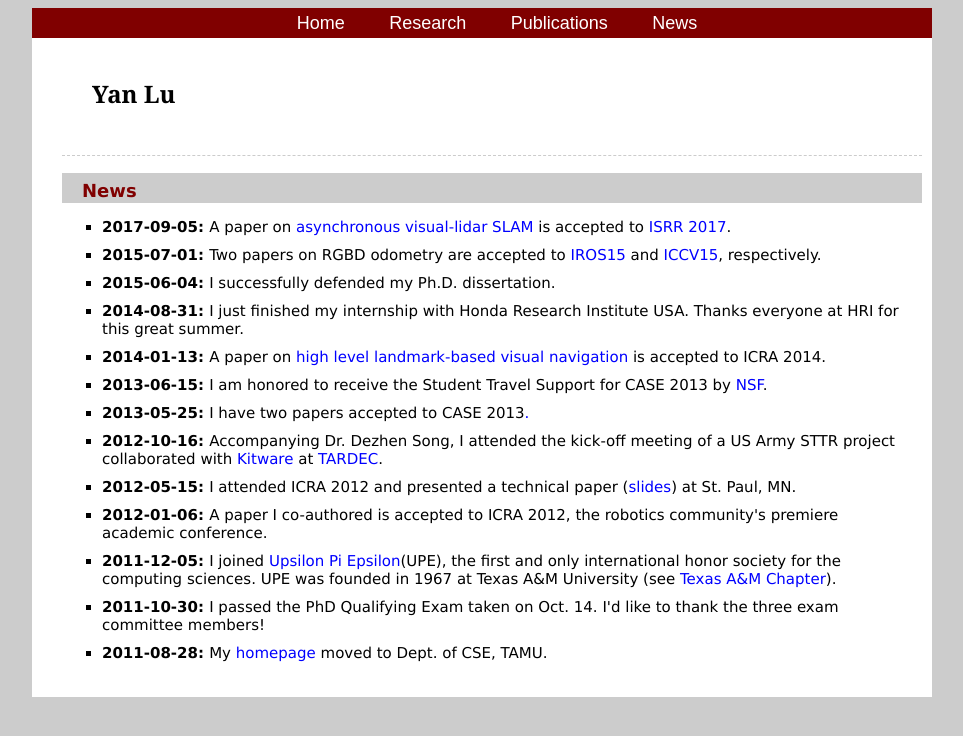
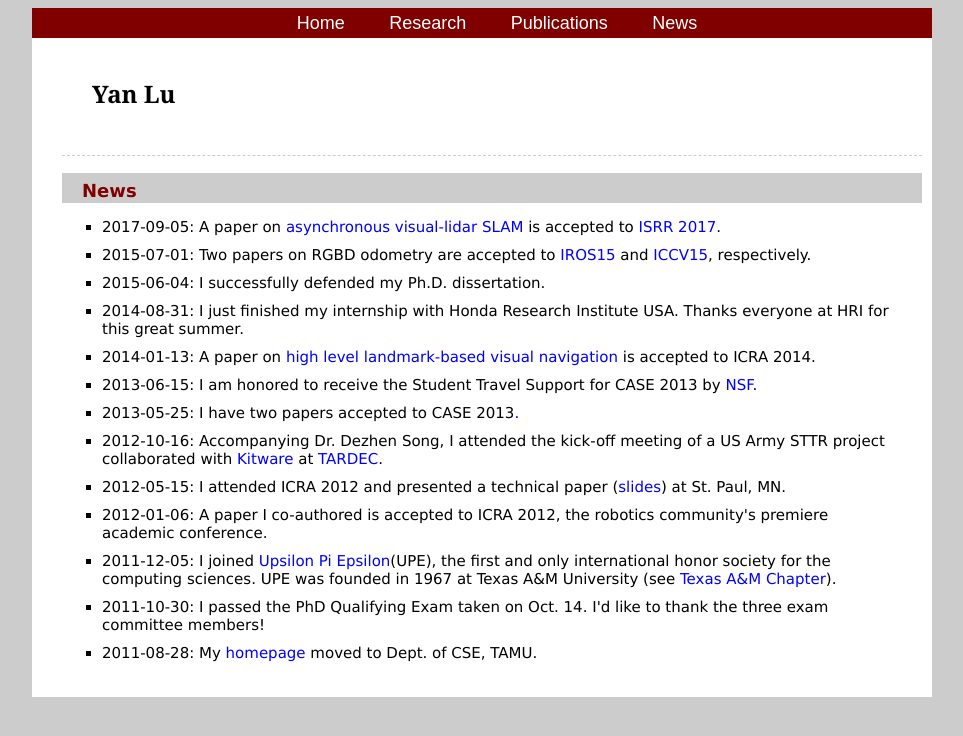
Before and after one commit to yan-lu/yan-lu.github.io, a plain HTML site: page news.html in a window 1280 px wide. Shown: the whole page, without its empty margins (158-1121 px from the left). Drawn offline with Linux system fonts and the light colour scheme.

Commit message:
Update news.html

```diff
--- a/news.html
+++ b/news.html
@@ -64,31 +64,31 @@ pageTracker._trackPageview();
    <DIV style="BACKGROUND-COLOR: #CCCCCC">
    <DIV class=section>News</DIV></DIV>
    <UL class=links>
-   <LI style="LIST-STYLE-TYPE: square"><STRONG>2017-09-05: </STRONG>
+   <LI style="LIST-STYLE-TYPE: square">2017-09-05:
 		A paper on <a href="Publications/lu_isrr2017.pdf" target="_new">asynchronous visual-lidar SLAM</a> is accepted to <a href="https://parasol.tamu.edu/isrr/isrr2017/" target="_new">ISRR 2017</a>.
-   <LI style="LIST-STYLE-TYPE: square"><STRONG>2015-07-01: </STRONG>
+   <LI style="LIST-STYLE-TYPE: square">2015-07-01:
 		Two papers on RGBD odometry are accepted to <a href="http://www.iros2015.org/" target="_new">IROS15</a>
 		and <a href="http://pamitc.org/iccv15/" target="_new">ICCV15</a>, respectively.
-		<LI style="LIST-STYLE-TYPE: square"><STRONG>2015-06-04: </STRONG>
+		<LI style="LIST-STYLE-TYPE: square">2015-06-04:
 		I successfully defended my Ph.D. dissertation.
-	  <LI style="LIST-STYLE-TYPE: square"><STRONG>2014-08-31: </STRONG>
+	  <LI style="LIST-STYLE-TYPE: square">2014-08-31:
 		I just finished my internship with Honda Research Institute USA. Thanks everyone at HRI for this great summer.
 
-		<LI style="LIST-STYLE-TYPE: square"><STRONG>2014-01-13: </STRONG>
+		<LI style="LIST-STYLE-TYPE: square">2014-01-13:
 		A paper on <a href="Publications/lu_mfg_icra14.pdf" target="_new">high level landmark-based visual navigation</a> is accepted to ICRA 2014.
 
-		<LI style="LIST-STYLE-TYPE: square"><STRONG>2013-06-15: </STRONG>
+		<LI style="LIST-STYLE-TYPE: square">2013-06-15:
 		I am honored to receive the Student Travel Support for CASE 2013 by <a href="http://www.nsf.gov/" target="_new">NSF</a>.
 
-		<LI style="LIST-STYLE-TYPE: square"><STRONG>2013-05-25: </STRONG>
+		<LI style="LIST-STYLE-TYPE: square">2013-05-25:
 		I have two papers accepted to CASE 2013<a href="http://www.ip2map.com" target="_blank" >.</a>
-   	<LI style="LIST-STYLE-TYPE: square"><STRONG>2012-10-16: </STRONG> Accompanying Dr. Dezhen Song, I attended the kick-off meeting of a US Army STTR project collaborated with <a href="http://www.kitware.com/" target="_new">Kitware</a> at<a href="http://tardec.army.mil/default.aspx" target="_new"> TARDEC</a>.
-    <LI style="LIST-STYLE-TYPE: square"><STRONG>2012-05-15: </STRONG> I attended ICRA 2012 and presented a technical paper (<a href="docs/lu-mfg-icra2012-slides.pdf" target="_new">slides</a>) at St. Paul, MN.
-    <LI style="LIST-STYLE-TYPE: square"><STRONG>2012-01-06: </STRONG> A paper I co-authored is accepted to ICRA 2012, the robotics community's premiere academic conference.
-    <LI style="LIST-STYLE-TYPE: square"><STRONG>2011-12-05: </STRONG> I joined <a href="http://upe.acm.org/index.html" target="_new">Upsilon Pi Epsilon</a>(UPE), the first and only international honor society for the computing sciences.
+   	<LI style="LIST-STYLE-TYPE: square">2012-10-16: Accompanying Dr. Dezhen Song, I attended the kick-off meeting of a US Army STTR project collaborated with <a href="http://www.kitware.com/" target="_new">Kitware</a> at<a href="http://tardec.army.mil/default.aspx" target="_new"> TARDEC</a>.
+    <LI style="LIST-STYLE-TYPE: square">2012-05-15:  I attended ICRA 2012 and presented a technical paper (<a href="docs/lu-mfg-icra2012-slides.pdf" target="_new">slides</a>) at St. Paul, MN.
+    <LI style="LIST-STYLE-TYPE: square">2012-01-06:  A paper I co-authored is accepted to ICRA 2012, the robotics community's premiere academic conference.
+    <LI style="LIST-STYLE-TYPE: square">2011-12-05:  I joined <a href="http://upe.acm.org/index.html" target="_new">Upsilon Pi Epsilon</a>(UPE), the first and only international honor society for the computing sciences.
 	UPE was founded in 1967 at Texas A&M University (see <a href="http://upetamu.tamu.edu/" target="_new">Texas A&amp;M Chapter</a>).
-    <LI style="LIST-STYLE-TYPE: square"><STRONG>2011-10-30: </STRONG> I passed the PhD Qualifying Exam taken on Oct. 14. I'd like to thank the three exam committee members!
-    <LI style="LIST-STYLE-TYPE: square"><STRONG>2011-08-28: </STRONG> My <a href="http://students.cs.tamu.edu/ylu/" target="_blank">homepage</a> moved to Dept. of CSE, TAMU.
+    <LI style="LIST-STYLE-TYPE: square">2011-10-30: I passed the PhD Qualifying Exam taken on Oct. 14. I'd like to thank the three exam committee members!
+    <LI style="LIST-STYLE-TYPE: square">2011-08-28:  My <a href="http://students.cs.tamu.edu/ylu/" target="_blank">homepage</a> moved to Dept. of CSE, TAMU.
 </UL>
  </td>
  </TR>
```
